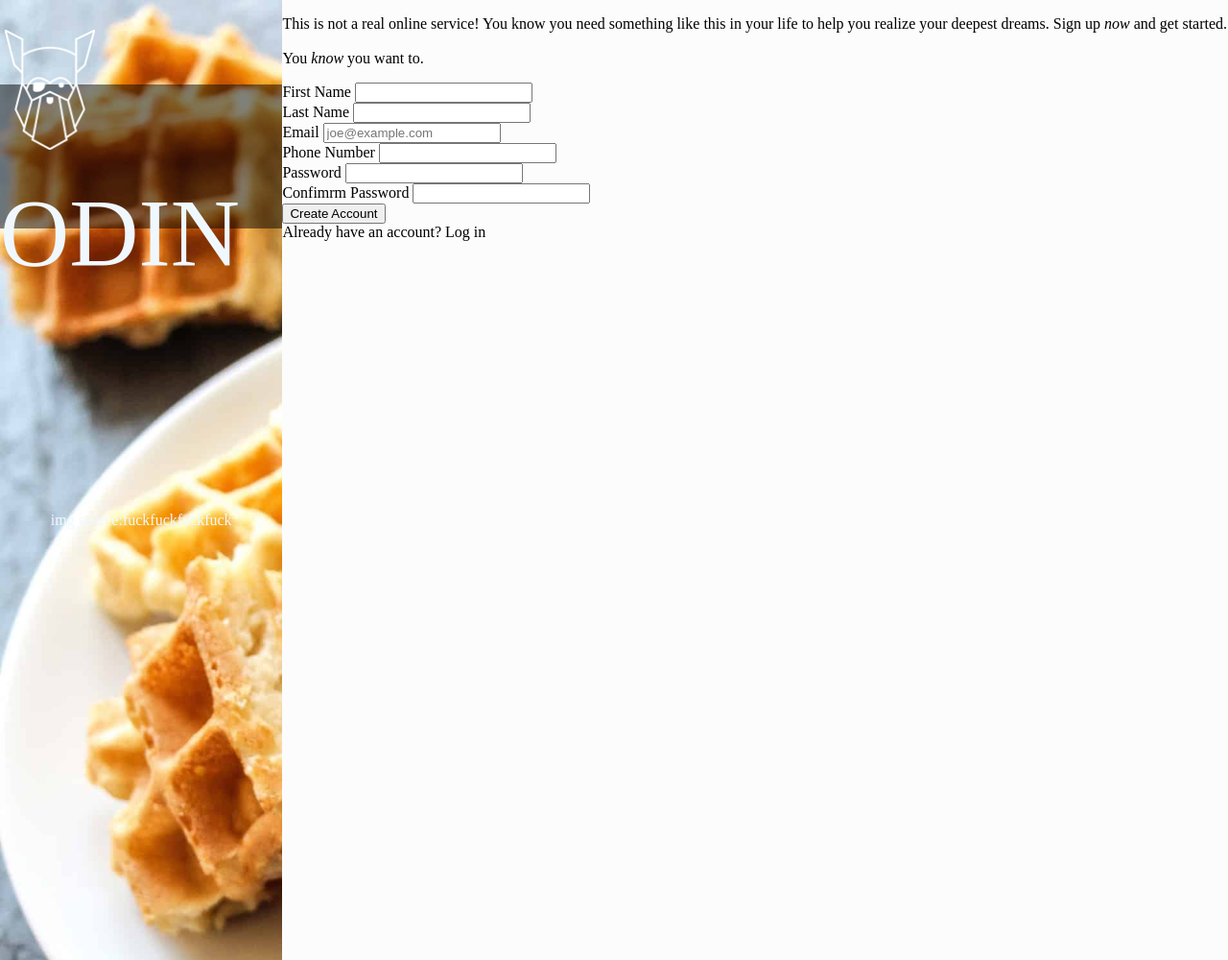
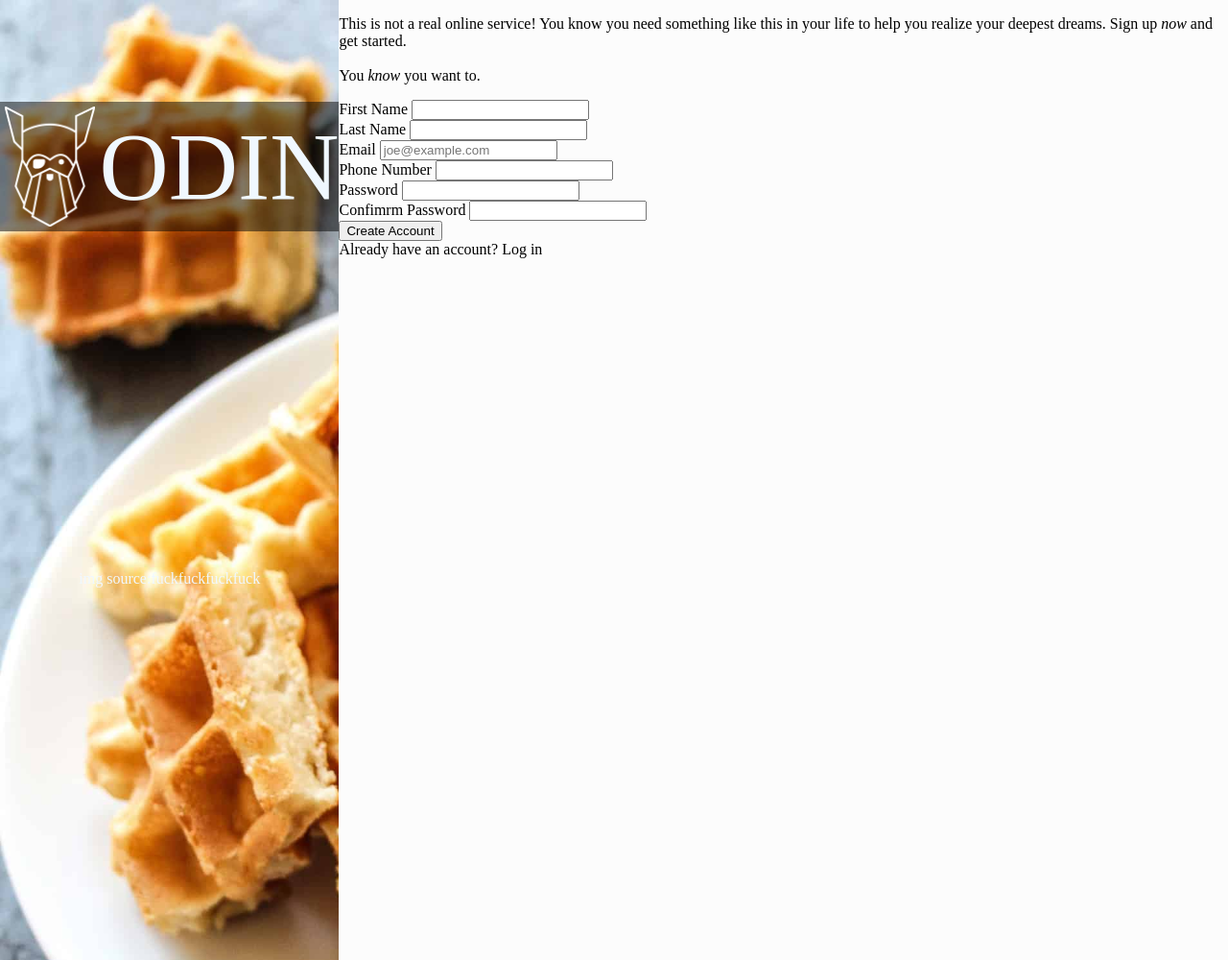
Before and after one commit to Carrscot/sign-up-form, a plain HTML site: page index.html in a window 1280 px wide. Shown: the whole page at 96% size. Drawn offline with Linux system fonts and the light colour scheme.

Commit message:
Adjust mainImage div for better positioning

```diff
--- a/index.html
+++ b/index.html
@@ -9,8 +9,7 @@
 </head>
 <body>
     <div class = 'mainImage'>
-        <div class = 'mainHeading'> <p><img src="odin-lined.png">ODIN</p>
-        </div>
+        <div class = 'mainHeading'><img src="odin-lined.png">ODIN</div>
 
         <div class = 'imageFooter'>
           img source:fuckfuckfuckfuck
```
